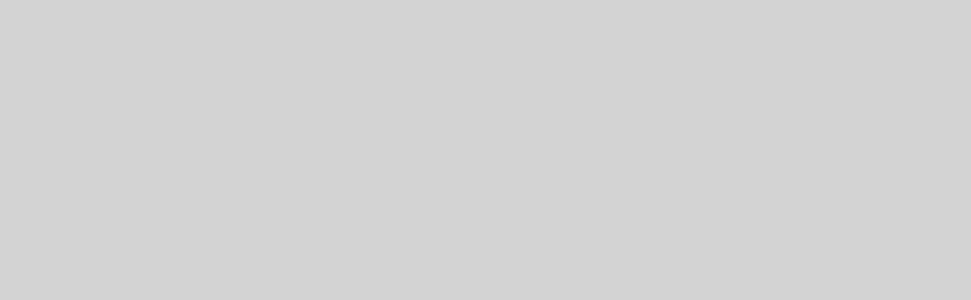
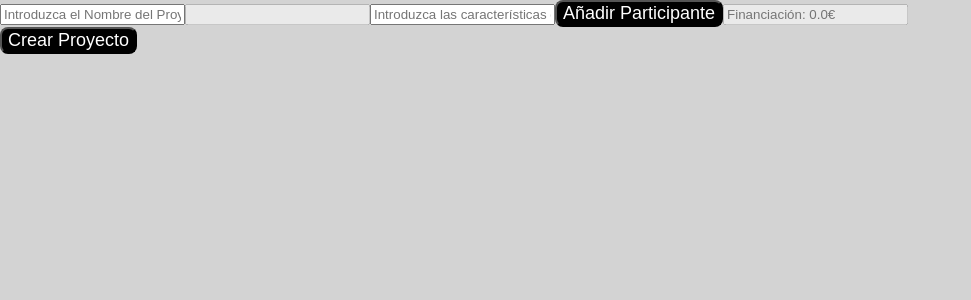
Before and after one commit to mappo0019/papers_app, a React (Create React App) app: page /creator_main/1 in a window 1280 px wide. Before the commit this address had no page. Shown: the top 300 px of the page, without its empty margins (0-971 px from the left). Built offline with nearby package versions, Linux system fonts and the light colour scheme; no server answers.

Commit message:
Creado proto form de proyecto y modal de usuario falta rellenar

```diff
--- a/package.json
+++ b/package.json
@@ -9,6 +9,7 @@
     "@testing-library/user-event": "^13.5.0",
     "react": "^19.0.0",
     "react-dom": "^19.0.0",
+    "react-modal": "^3.16.3",
     "react-router-dom": "^7.1.5",
     "react-scripts": "5.0.1",
     "web-vitals": "^2.1.4"
--- a/src/App.js
+++ b/src/App.js
@@ -12,7 +12,7 @@ function App() {
     <BrowserRouter>
       <Routes>
         <Route path="/" element={<Login />} />
-        <Route path="creator_main" element={<CreatorMain />} />
+        <Route path="creator_main/:id" element={<CreatorMain />} />
         <Route path="watcher_main" element={<WatcherMain />} />
         <Route path="watcher_users/:id" element={<WatcherUsers />} />
         <Route path="project_list/:id" element={<ProjectList />} />
--- a/src/Pages/CreatorMain.jsx
+++ b/src/Pages/CreatorMain.jsx
@@ -1,7 +1,59 @@
+import { useState, useEffect } from "react";
+import Boton from "../Components/Boton";
 import "../styles/CreatorMain.css"
+import { useParams } from "react-router-dom";
+import Modal from "react-modal";
+
 function CreatorMain() {
+
+  const {id} = useParams();
+
+    const [nombre, setNombre] = useState("");
+    const [main, setMain] = useState({});
+    const [desc, setDesc] = useState("");
+    const [participantes, setParticipantes] = useState([]);
+    const [finan, setFinan] = useState(0.0);
+    const [open, setOpen] = useState(false);
+    const handleOpen = () => setOpen(true);
+    const handleClose = () => setOpen(false);
+
+    useEffect(()=>{
+        const getUser = async ()=>{
+          let promise = await fetch(`http://localhost:5154/api/users/${id}`);
+          let result =await promise.json();
+          setMain(result);
+          setParticipantes([...participantes, {name: result.name, openAlex_id: result.openAlex_id}])
+      }
+      getUser();
+     }, [])
+
+    function submitProyecto(){
+      if(nombre === ""){
+        alert("El Proyecto debe de tener un Nombre");
+      }
+      else{
+        alert("Ready pal submit");
+        console.log(participantes);
+      }
+    }
     return (
-      <div className="creator_name">CreatorMain </div>
+      <>
+      <form >
+        <input type="text" placeholder="Introduzca el Nombre del Proyecto..." onKeyUp={(e) => setNombre(e.target.value)}/>
+        <input type="text" disabled={true} placeholder={main.name}></input>
+        <input type="text" placeholder="Introduzca las características de su proyecto" onKeyUp={(e) => setNombre(e.target.value)}/>
+        <Boton name="Añadir Participante" onClickAlto={handleOpen}/>
+        <input type="number" placeholder="Financiación: 0.0€" disabled={true} />
+      </form>
+      <Boton name="Crear Proyecto" onClickAlto={submitProyecto}/>
+
+      <Modal
+        isOpen={open}
+      >
+          <div>jajajajaja</div>
+          <Boton name="X" onClickAlto={handleClose}/>
+      </Modal>
+      </>
     );
   }
 
```
Also changed, not shown: 1 other file (tests, documents, lock files or other folders).
